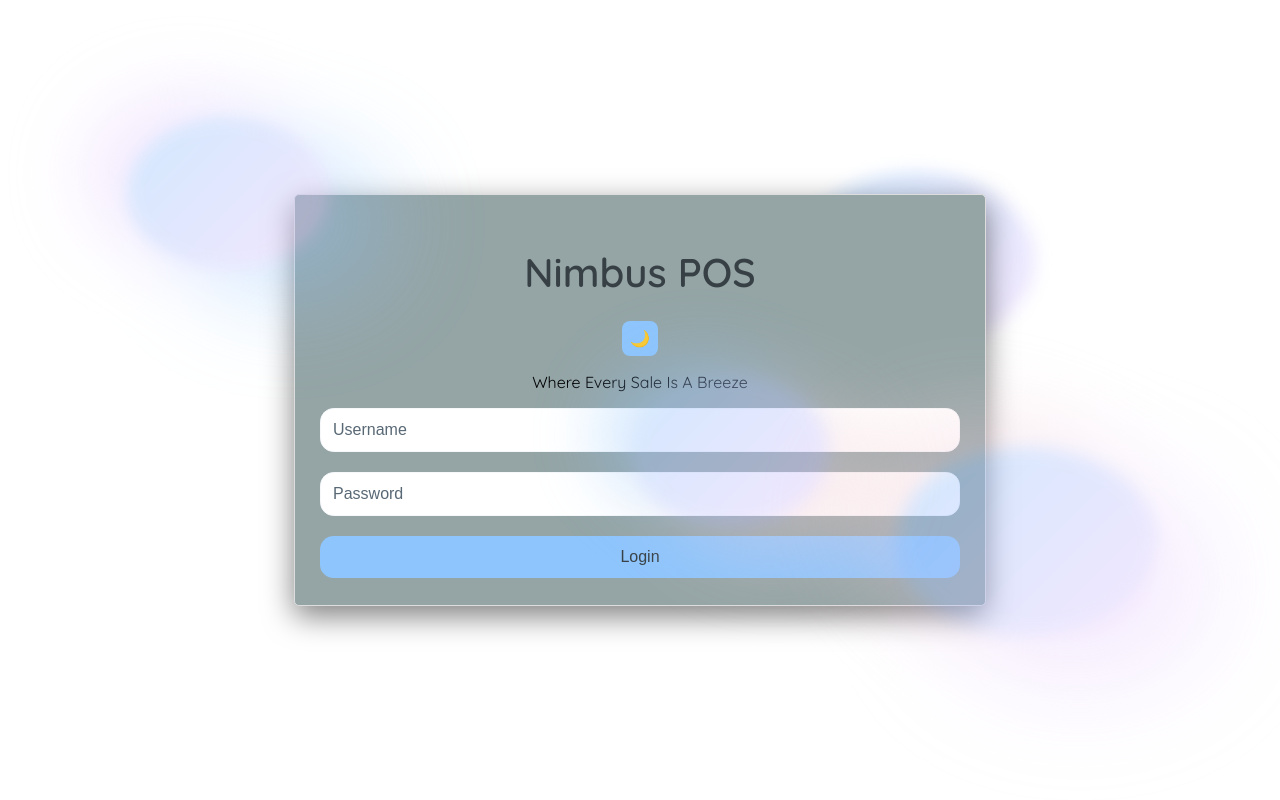
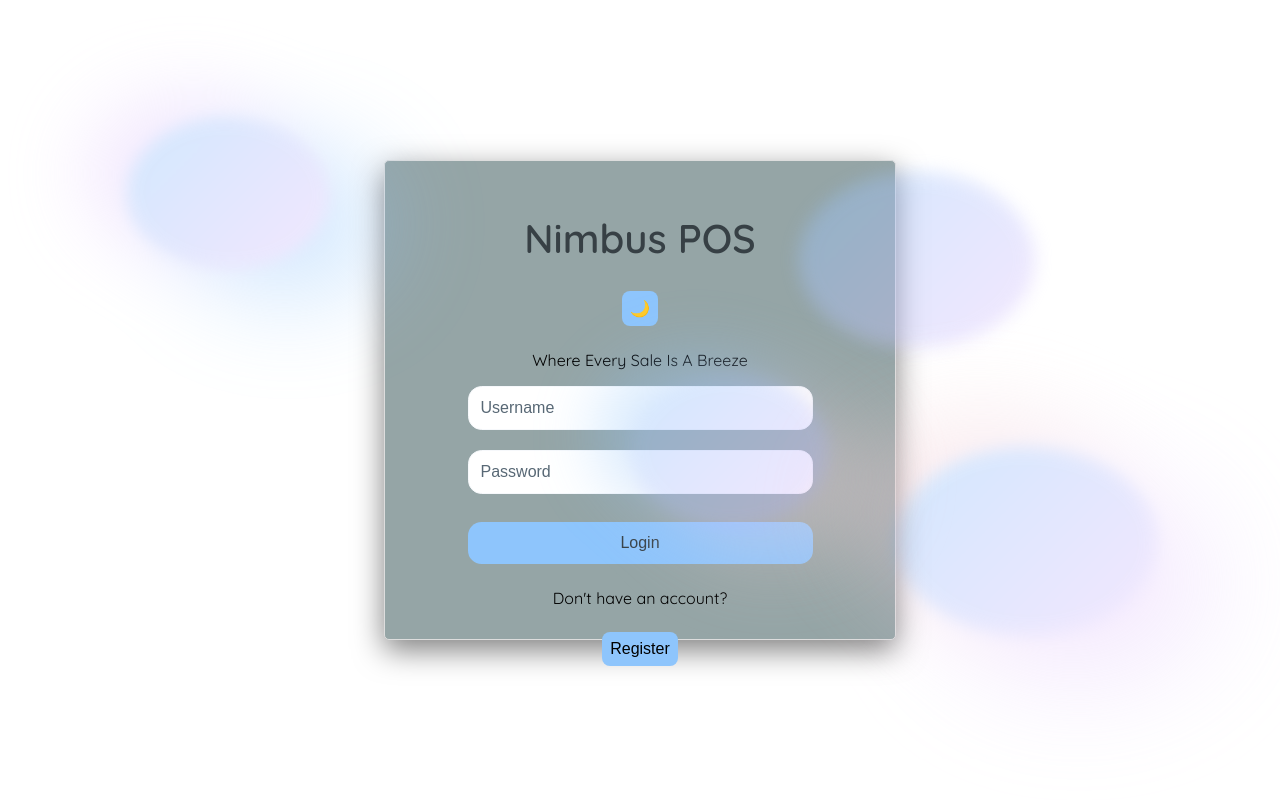
Before and after one commit to danielchristy/django-group-project, a Django app: page / in a window 1280 px wide. Run offline with Django 5.2, Linux system fonts and the light colour scheme.

Commit message:
added register button back to login and some styling tweaks

```diff
--- a/pos_app/static/css/styles.css
+++ b/pos_app/static/css/styles.css
@@ -1,3 +1,7 @@
+* {
+    box-sizing: border-box;
+}
+
 /* app color variables */
 :root[data-theme='light'] {
     /* background */
@@ -136,42 +140,47 @@
 
 /* login */
 .login-container {
-    position: absolute;
-    top: 50%;
-    left: 50%;
-    transform: translate(-50%, -50%);
     background-color: var(--container-background);
-    padding: 2.5rem;
+    display: flex;
+    flex-direction: column;
+    align-items: center;
+    padding: 1.5rem;
     border-radius: 1rem;
     text-align: center;
     box-shadow: 0px 10px 30px rgba(0, 0, 0, 0.5);
+    width: 90%;
+    max-width: 40vw;
+    min-height: 60vh;
+    box-sizing: border-box;
+    gap: 0.5rem;
+    overflow: visible;
 }
 
 .login-title {
     color: var(--text-primary);
     font-size: 2.5rem;
-    margin-bottom: 1.5rem;
+    margin-bottom: .75rem;
 }
 
 .login-form {
     display: flex;
     flex-direction: column;
+    width: 75%;
     gap: 1.25rem;
 }
 
-.login-form input {
-    padding: .75rem;
+.login-form input,
+.login-form button {
+    width: 100%;
+    padding: 0.75rem;
     font-size: 1rem;
-    border: .1rem solid var(--border-color);
-    border-radius: .85rem;
+    border: 0.1rem solid var(--border-color);
+    border-radius: 0.85rem;
     outline: none;
     color: var(--text-primary);
     background-color: var(--background);
+    box-sizing: border-box;
 }
-
-/* .login-form input:focus {
-    transform: scale(1.1);
-} */
 
 .login-form input::placeholder {
     color: var(--text-secondary);
@@ -198,6 +207,11 @@
 
 .login-form button:focus {
     outline: 2px solid var(--accent-teal);
+}
+
+.login-container p,
+.login-container button {
+    margin: 0.5rem 0;
 }
 
 /* base app styling */
@@ -266,6 +280,11 @@ a:hover {
     max-width: 75rem;
     margin: 0 auto;
     padding: 0 1.25rem;
+    display: flex;
+    justify-content: center;
+    align-items: center;
+    height: 100vh;
+    box-sizing: border-box;
 }
 
 table {
@@ -367,8 +386,23 @@ nav a:focus {
     margin-top: 1rem;
 }
 
+@media (max-width: 350px) {
+    .login-container {
+        padding: 1rem;
+        width: 95%;
+        max-width: 100%;
+        min-height: 50vh;
+    }
+}
 
-
+@media (max-width: 600px) {
+    .login-container {
+        padding: 1.5rem;
+        width: 95%;
+        max-width: 100%;
+        min-width: 270px;
+    }
+}
 
 @media (min-width: 600px) {
     .container {
--- a/pos_app/templates/login.html
+++ b/pos_app/templates/login.html
@@ -28,6 +28,8 @@
                     <button type='submit'>Login</button>
                 </form>
 
+                <p>Don't have an account?</p>
+                <button id='register-redirect-btn' aria-label='Register'>Register</button>
             </div>
         </div>
     {% else %}
```
